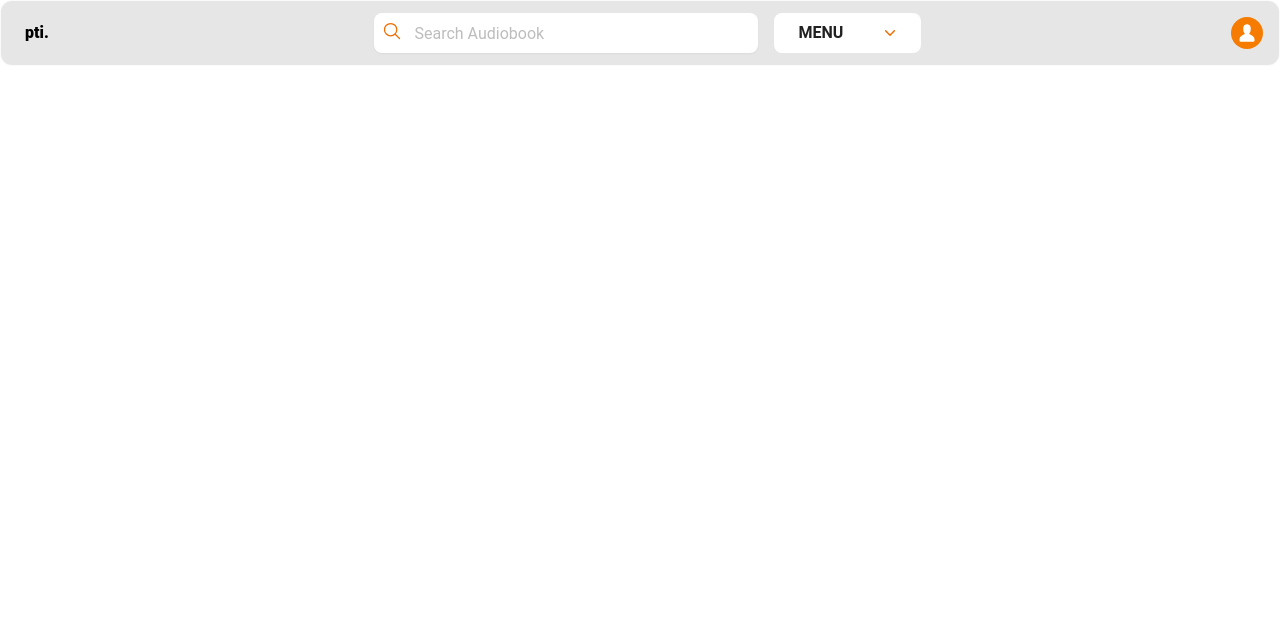
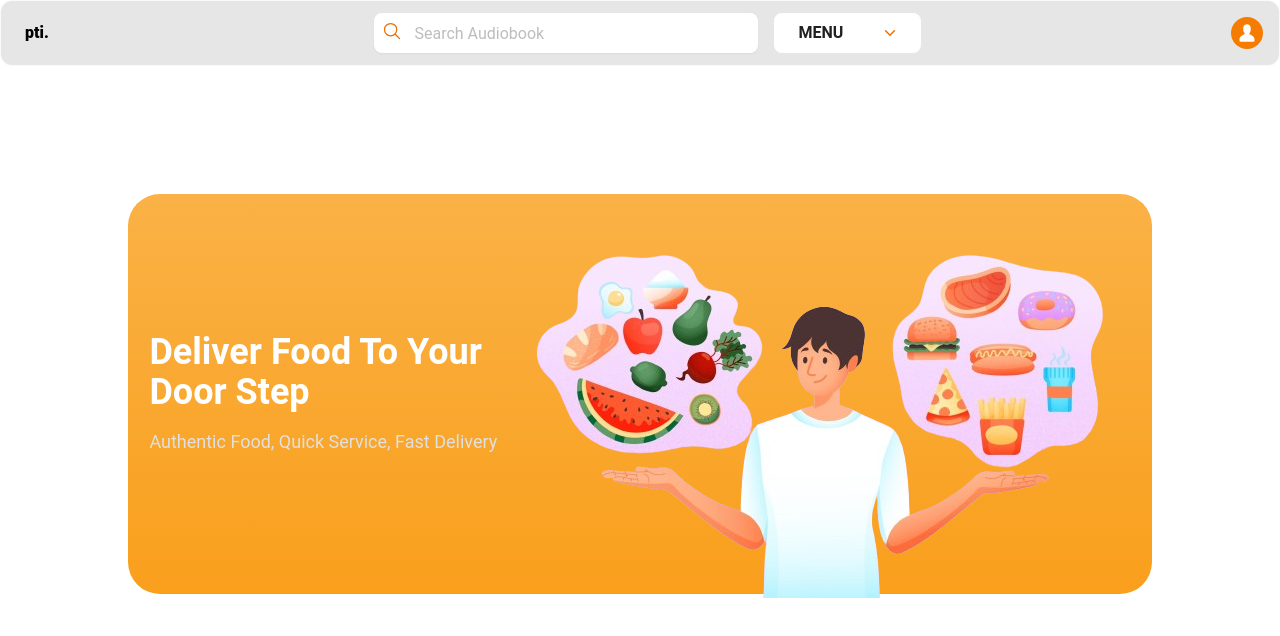
Before and after one commit to alamnahid/quad-technical-food-ordering, a React (Vite) app: page / in a window 1280 px wide. Shown: the top 636 px of the page. Built offline with nearby package versions, Linux system fonts and the light colour scheme.

Commit message:
implement home page banner

```diff
--- /dev/null
+++ b/src/Components/HomePageBanner/Banner.jsx
@@ -0,0 +1,21 @@
+import banner from "../../assets/banner.png"
+
+const Banner = () => {
+    return (
+        <div className="w-[80vw] mx-auto h-[25rem] bg-gradient-to-t from-[#f99f1c] to-[#f9a01cd0] rounded-[2rem] mt-32 flex justify-evenly items-center">
+
+            <div className="">
+                <h1 className="text-4xl text-white font-semibold leading-10">Deliver Food To Your <br /> Door Step</h1>
+
+                <p className="text-gray-300 font-normal mt-4 text-lg">Authentic Food, Quick Service, Fast Delivery</p>
+            </div>
+
+            <div>
+                <img src={banner} alt="" />
+            </div>
+
+        </div>
+    );
+};
+
+export default Banner;
--- /dev/null
+++ b/src/Pages/Home/Home.jsx
@@ -0,0 +1,14 @@
+import Banner from "../../Components/HomePageBanner/Banner";
+
+
+const Home = () => {
+    return (
+        <div>
+           <Banner></Banner>
+
+
+        </div>
+    );
+};
+
+export default Home;
--- a/src/Root/Root.jsx
+++ b/src/Root/Root.jsx
@@ -1,3 +1,4 @@
+import { Outlet } from "react-router-dom";
 import { NavbarDark } from "../Components/Header/Navbar";
 
 
@@ -5,6 +6,7 @@ const Root = () => {
     return (
         <div>
             <NavbarDark></NavbarDark>
+            <Outlet></Outlet>
         </div>
     );
 };
```
Also changed, not shown: src/Router/Routes.jsx (+7 -0 lines), src/assets/banner.png (added).
